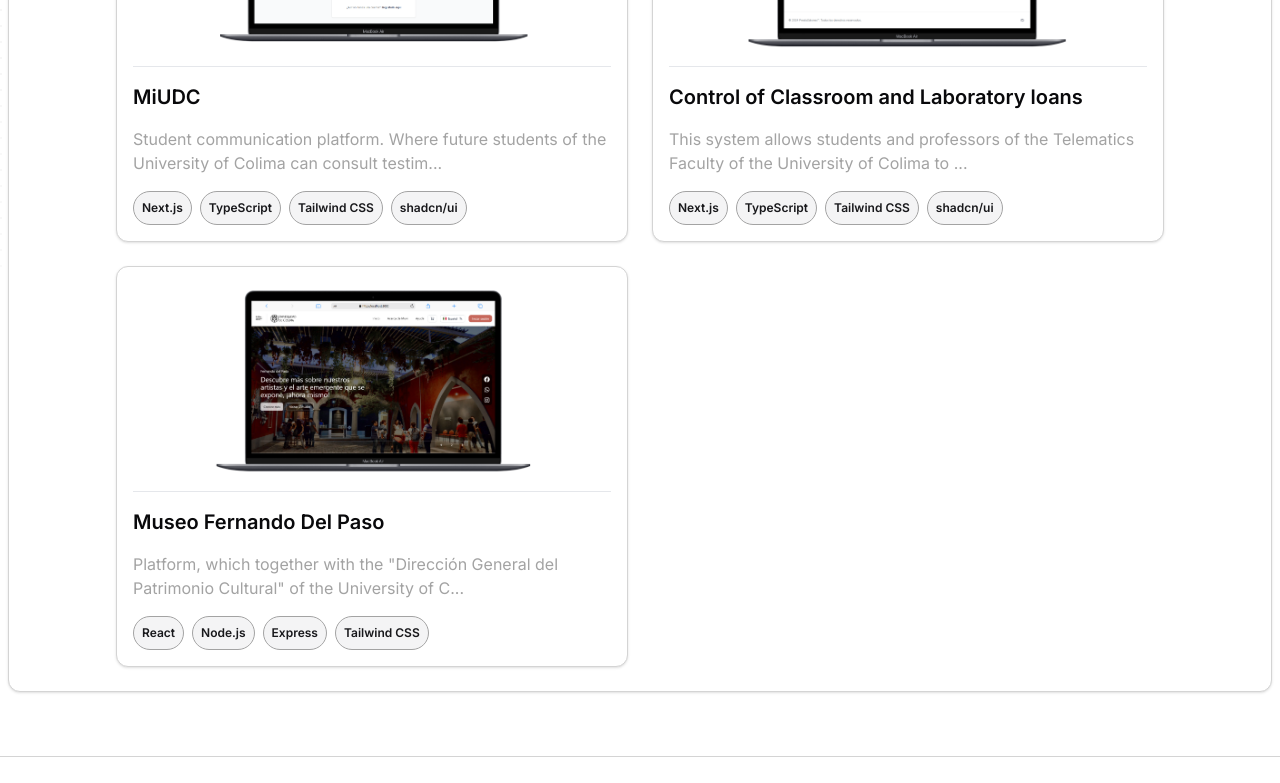
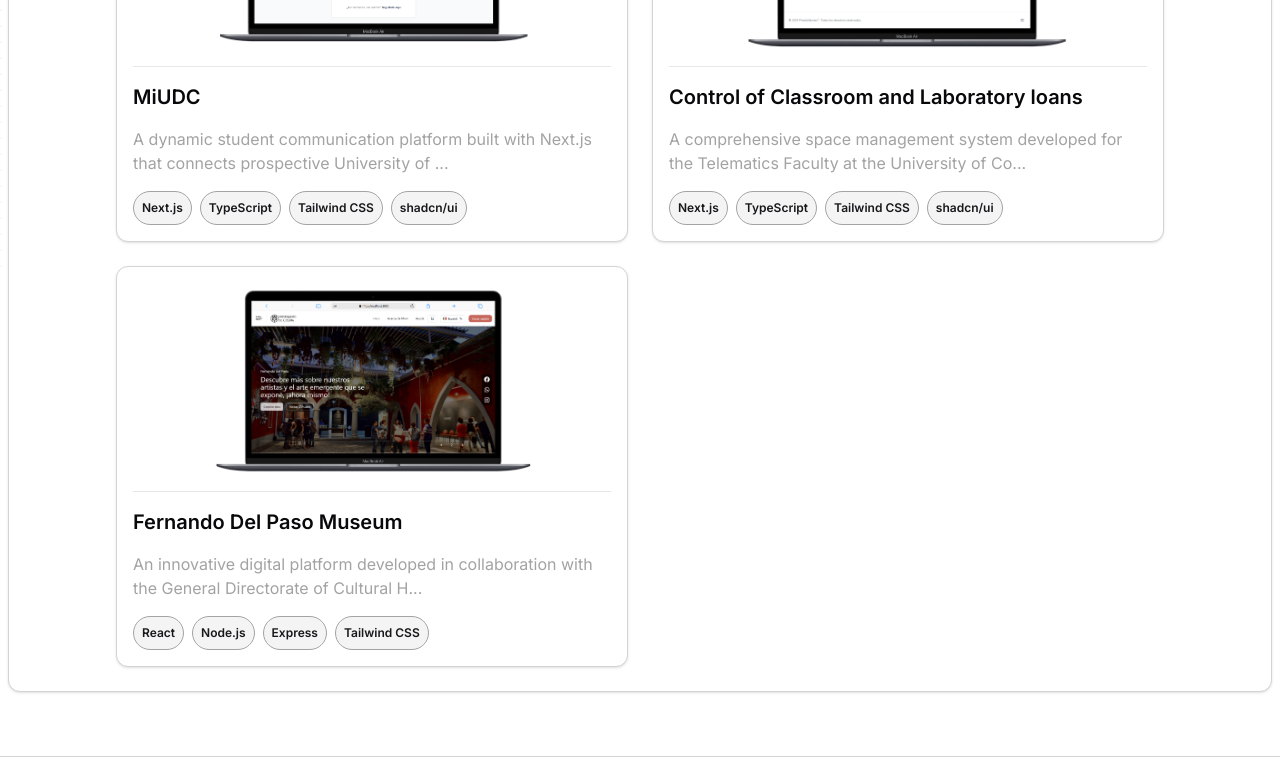
Before and after one commit to LUISPINTO90/PersonalPortfolio, a Next.js app: page /projects in a window 1280 px wide. Shown: the part 519-1302 px from the top of the page. Built offline with nearby package versions, Linux system fonts and the light colour scheme.

Commit message:
chore: improve description of projects

```diff
--- a/src/constants/projects.ts
+++ b/src/constants/projects.ts
@@ -1,5 +1,3 @@
-// src/constants/projects.ts
-
 export interface Project {
   slug: string;
   profilePhoto: string;
@@ -17,7 +15,7 @@ export const projects: Project[] = [
     profilePhoto: "/projects/miudc/02.png",
     title: "MiUDC",
     description:
-      "Student communication platform. Where future students of the University of Colima can consult testimonials and ask questions about university careers to current students or graduates. Built with Next.js.",
+      "A dynamic student communication platform built with Next.js that connects prospective University of Colima students with current students and alumni. The platform enables users to explore authentic testimonials and engage in direct conversations about specific university programs, providing valuable insights for their academic journey.",
     tags: ["Next.js", "TypeScript", "Tailwind CSS", "shadcn/ui"],
     photos: [
       "/projects/miudc/02.png",
@@ -33,7 +31,7 @@ export const projects: Project[] = [
     profilePhoto: "/projects/control-prestamos/01.png",
     title: "Control of Classroom and Laboratory loans",
     description:
-      "This system allows students and professors of the Telematics Faculty of the University of Colima to reserve laboratories and classrooms quickly and easily, keeping an automated control of the availability and use of these spaces.",
+      "A comprehensive space management system developed for the Telematics Faculty at the University of Colima. This intuitive platform streamlines the reservation process for laboratories and classrooms, featuring an automated availability tracking system that optimizes resource utilization for both students and professors.",
     tags: ["Next.js", "TypeScript", "Tailwind CSS", "shadcn/ui"],
     photos: [
       "/projects/control-prestamos/01.png",
@@ -47,8 +45,9 @@ export const projects: Project[] = [
   {
     slug: "museo-fernando-del-paso",
     profilePhoto: "/projects/museo/01.png",
-    title: "Museo Fernando Del Paso",
-    description: `Platform, which together with the "Dirección General del Patrimonio Cultural" of the University of Colima. The museum's landing page was developed for the sale of virtual tours.`,
+    title: "Fernando Del Paso Museum",
+    description:
+      "An innovative digital platform developed in collaboration with the General Directorate of Cultural Heritage at the University of Colima. This custom-built museum landing page enhances visitor engagement through interactive virtual tours, making cultural experiences accessible to a broader audience.",
     tags: ["React", "Node.js", "Express", "Tailwind CSS"],
     photos: [
       "/projects/museo/01.png",
```
